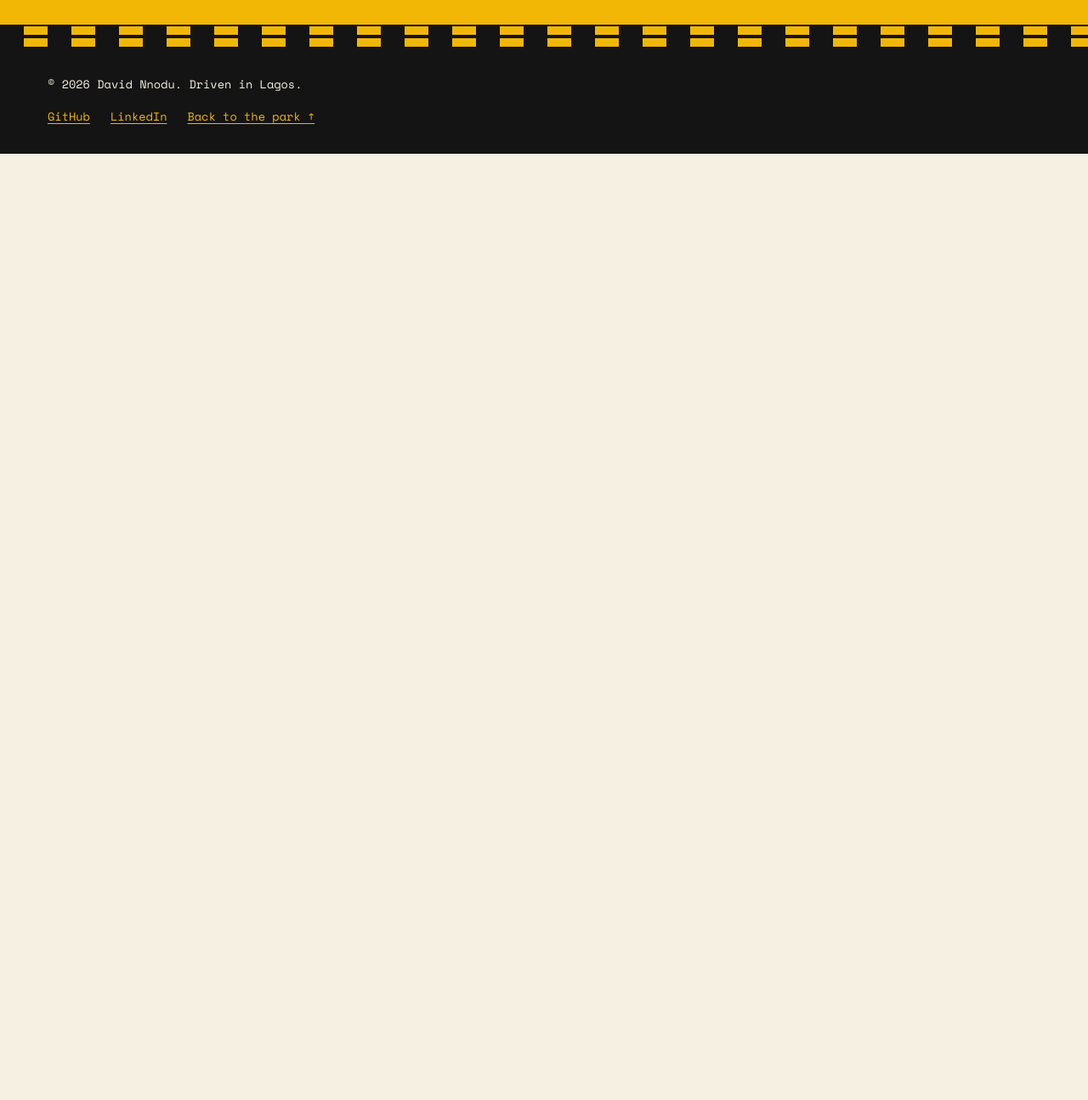
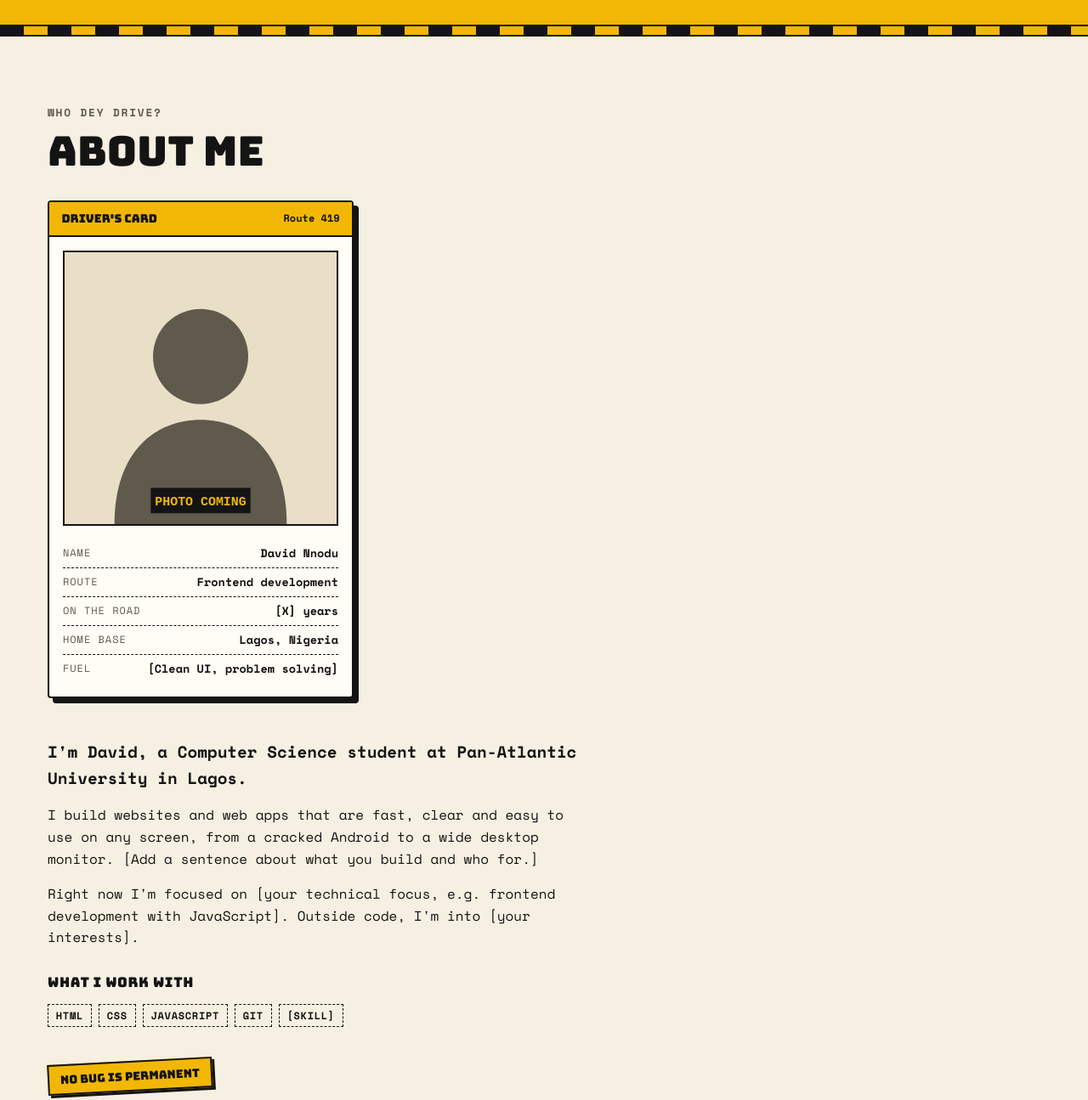
Before and after one commit to david-nnodu/portfolio, a plain HTML site: page index.html in a window 1280 px wide. Shown: the part 789-2084 px from the top of the page at 85% size. Before the commit the page ends 970 px from the top, so only its background shows below. Drawn offline with nearby package versions, Linux system fonts and the light colour scheme.

Commit message:
Add About section with driver card

```diff
--- a/css/styles.css
+++ b/css/styles.css
@@ -573,6 +573,105 @@ body::before {
 }
 
 
+/* ---------- 8. About ---------- */
+.about-grid {
+  display: grid;
+  gap: var(--space-5);
+  align-items: start;
+}
+
+.permit {
+  max-width: 360px;
+  background: var(--card);
+  border: 2px solid var(--line);
+  border-radius: var(--radius);
+  box-shadow: 6px 6px 0 var(--shadow);
+}
+
+.permit-head {
+  display: flex;
+  justify-content: space-between;
+  gap: 1rem;
+  padding: 0.55rem 0.9rem;
+  font-family: var(--font-display);
+  font-size: 0.85rem;
+  color: var(--ink);
+  background: var(--yellow);
+  border-bottom: 2px solid var(--line);
+}
+
+.permit-head span {
+  font-family: var(--font-body);
+  font-weight: 700;
+  font-size: 0.75rem;
+}
+
+.permit-body {
+  display: grid;
+  gap: var(--space-2);
+  padding: var(--space-2);
+}
+
+.permit-photo {
+  width: 100%;
+  aspect-ratio: 1;
+  object-fit: cover;
+  border: 2px solid var(--line);
+}
+
+.permit-fields {
+  display: grid;
+  margin: 0;
+}
+
+.permit-fields div {
+  display: flex;
+  justify-content: space-between;
+  gap: 1rem;
+  padding-block: 0.35rem;
+  border-bottom: 1.5px dashed var(--line);
+  font-size: 0.85rem;
+}
+
+.permit-fields div:last-child {
+  border-bottom: 0;
+}
+
+.permit-fields dt {
+  color: var(--muted);
+  text-transform: uppercase;
+  font-size: 0.75rem;
+  letter-spacing: 0.08em;
+}
+
+.permit-fields dd {
+  margin: 0;
+  font-weight: 700;
+  text-align: right;
+}
+
+.about-text {
+  display: grid;
+  gap: var(--space-2);
+  max-width: 40rem;
+  min-width: 0;
+}
+
+.about-text .lead {
+  font-size: 1.2rem;
+  font-weight: 700;
+}
+
+.about-text .mini-title {
+  margin-top: var(--space-2);
+}
+
+.about-text .sticker {
+  justify-self: start;
+  margin-top: var(--space-3);
+}
+
+
 /* ---------- 11. Footer and toast ---------- */
 .site-footer {
   --focus: var(--yellow);
--- a/index.html
+++ b/index.html
@@ -99,6 +99,54 @@
       <div class="stripe" aria-hidden="true"></div>
     </section>
 
+    <!-- ===== About: the Driver ===== -->
+    <section class="section about" id="about" aria-labelledby="about-title">
+      <div class="container">
+        <div class="section-head">
+          <p class="kicker">Who dey drive?</p>
+          <h2 class="section-title" id="about-title">About me</h2>
+        </div>
+
+        <div class="about-grid">
+          <aside class="permit" aria-label="Driver's card">
+            <p class="permit-head">Driver's card <span>Route 419</span></p>
+            <div class="permit-body">
+              <!-- PLACEHOLDER: replace with assets/img/david.jpg when you have your photo -->
+              <img class="permit-photo" src="assets/img/driver-placeholder.svg" alt="Photo of David Nnodu" width="600" height="600">
+              <dl class="permit-fields">
+                <div><dt>Name</dt><dd>David Nnodu</dd></div>
+                <div><dt>Route</dt><dd>Frontend development</dd></div>
+                <!-- PLACEHOLDER: years -->
+                <div><dt>On the road</dt><dd>[X] years</dd></div>
+                <div><dt>Home base</dt><dd>Lagos, Nigeria</dd></div>
+                <!-- PLACEHOLDER: what drives you -->
+                <div><dt>Fuel</dt><dd>[Clean UI, problem solving]</dd></div>
+              </dl>
+            </div>
+          </aside>
+
+          <div class="about-text">
+            <!-- PLACEHOLDER: rewrite these three paragraphs in your own words -->
+            <p class="lead">I'm David, a Computer Science student at Pan-Atlantic University in Lagos.</p>
+            <p>I build websites and web apps that are fast, clear and easy to use on any screen, from a cracked Android to a wide desktop monitor. [Add a sentence about what you build and who for.]</p>
+            <p>Right now I'm focused on [your technical focus, e.g. frontend development with JavaScript]. Outside code, I'm into [your interests].</p>
+
+            <h3 class="mini-title">What I work with</h3>
+            <!-- PLACEHOLDER: your real skills -->
+            <ul class="tags" aria-label="Skills">
+              <li class="tag">HTML</li>
+              <li class="tag">CSS</li>
+              <li class="tag">JavaScript</li>
+              <li class="tag">Git</li>
+              <li class="tag">[Skill]</li>
+            </ul>
+
+            <p class="sticker sticker--yellow tilt-left">No bug is permanent</p>
+          </div>
+        </div>
+      </div>
+    </section>
+
   </main>
 
   <footer class="site-footer">
```
Also changed, not shown: assets/img/driver-placeholder.svg (added).
